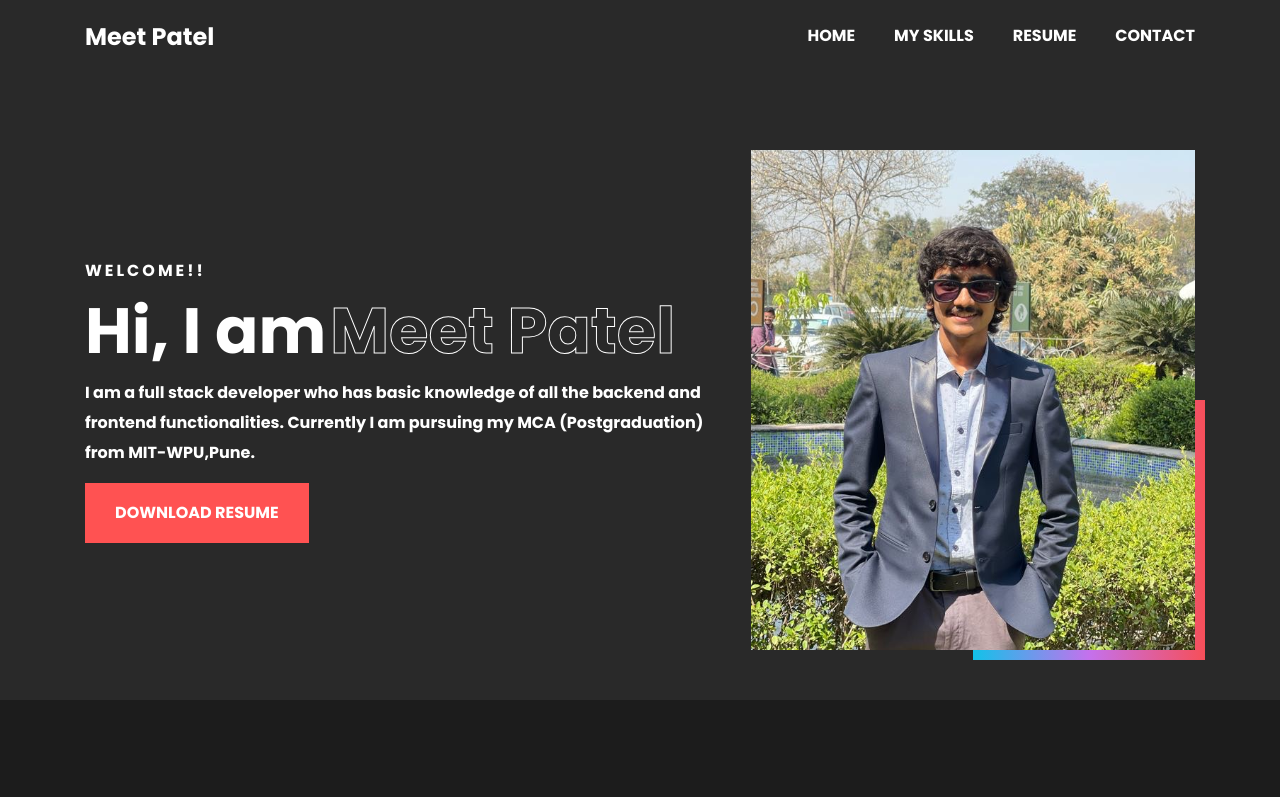
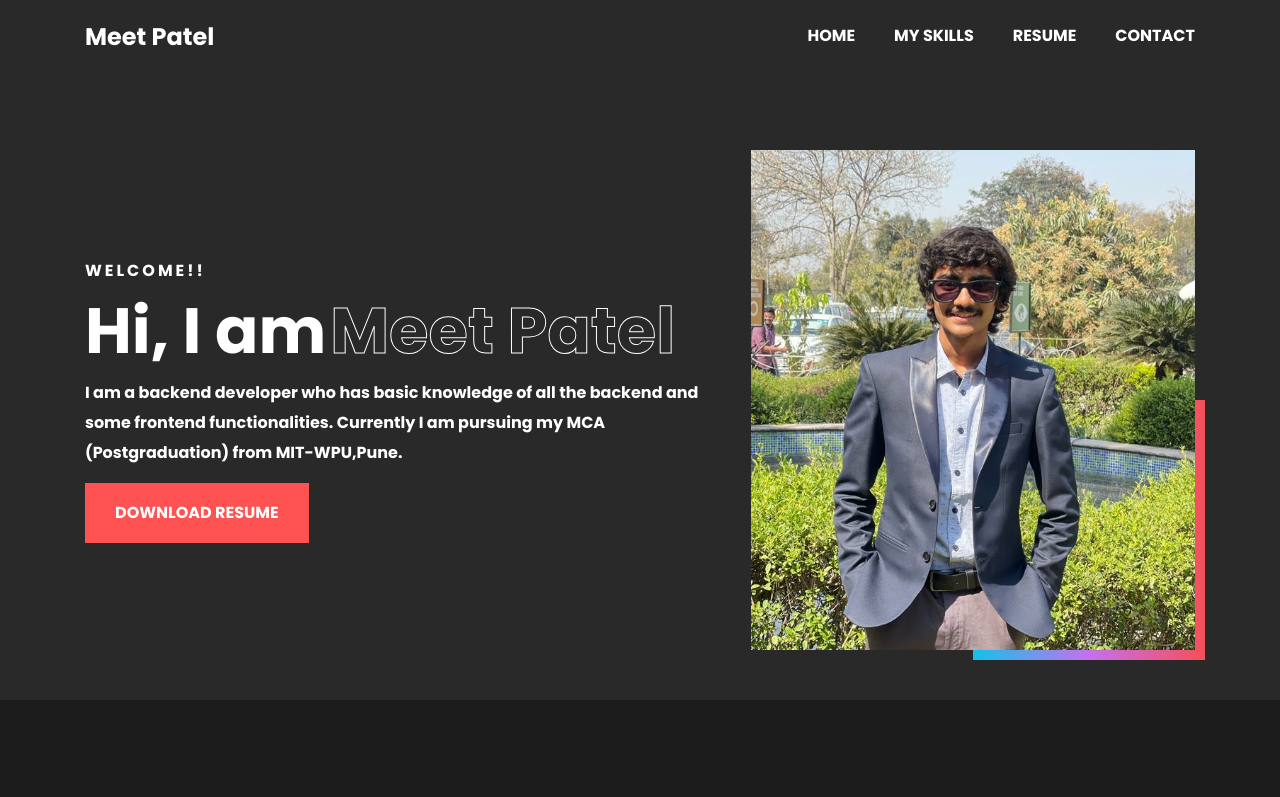
Before and after one commit to meeeetxd/portfolio-website, a plain HTML site: page index.html in a window 1280 px wide. Shown: the top 797 px of the page. Drawn offline with Linux system fonts and the light colour scheme; a web font is replaced by a local one.

Commit message:
Update index.html

```diff
--- a/index.html
+++ b/index.html
@@ -52,7 +52,7 @@
                                 <h2 class="main-title">Meet Patel</h2>
                                 <h2 class="hover-title">Meet Patel</h2>
                             </div>
-                            <p>I am a full stack developer who has basic knowledge of all the backend and frontend functionalities. Currently I am pursuing my MCA (Postgraduation) from MIT-WPU,Pune.
+                            <p>I am a backend developer who has basic knowledge of all the backend and some frontend functionalities. Currently I am pursuing my MCA (Postgraduation) from MIT-WPU,Pune.
                             </p>
                             <div download class="download-resume">
                                 <a href="Resume.pdf" download class="download-resume">
```
